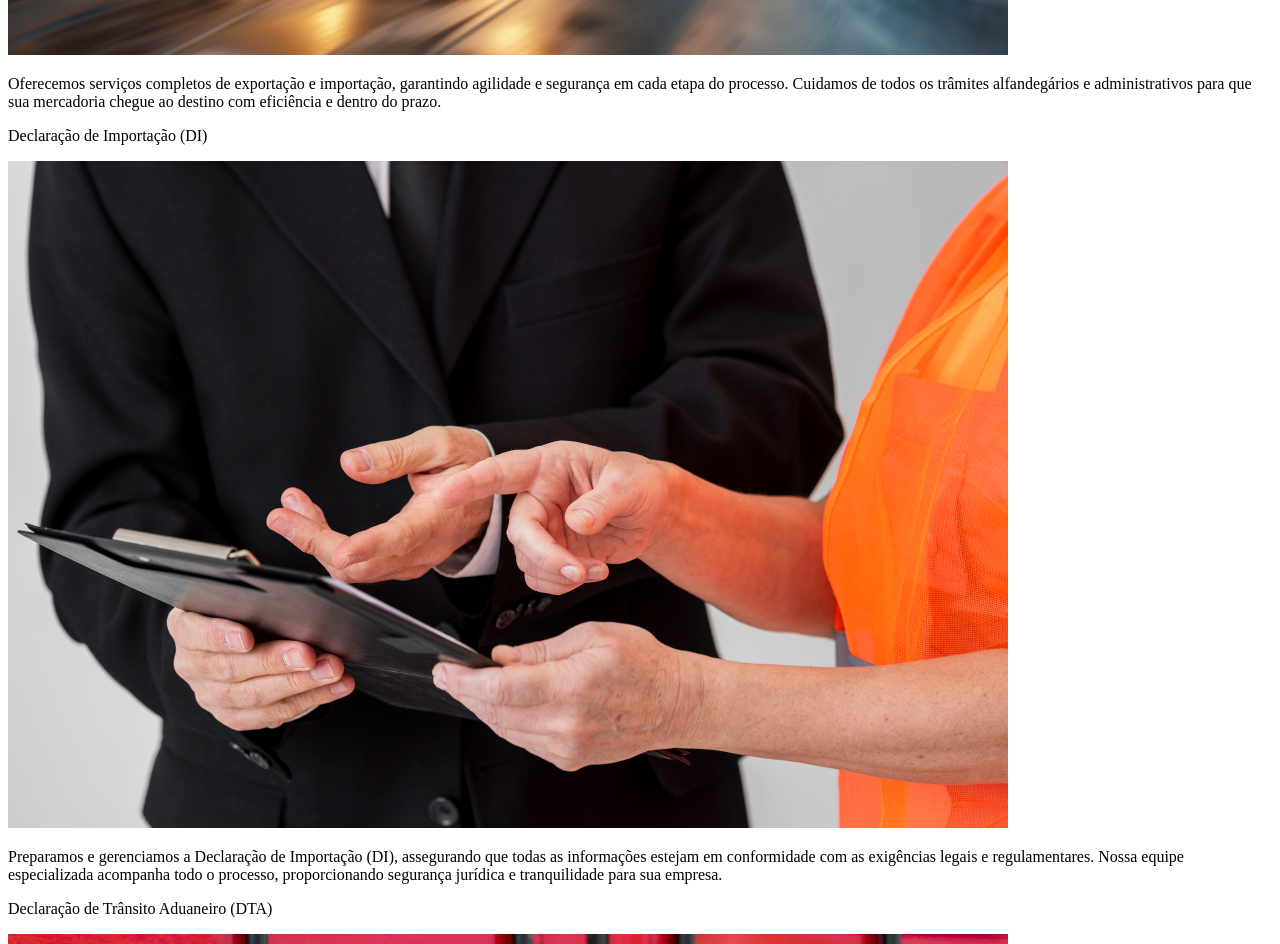
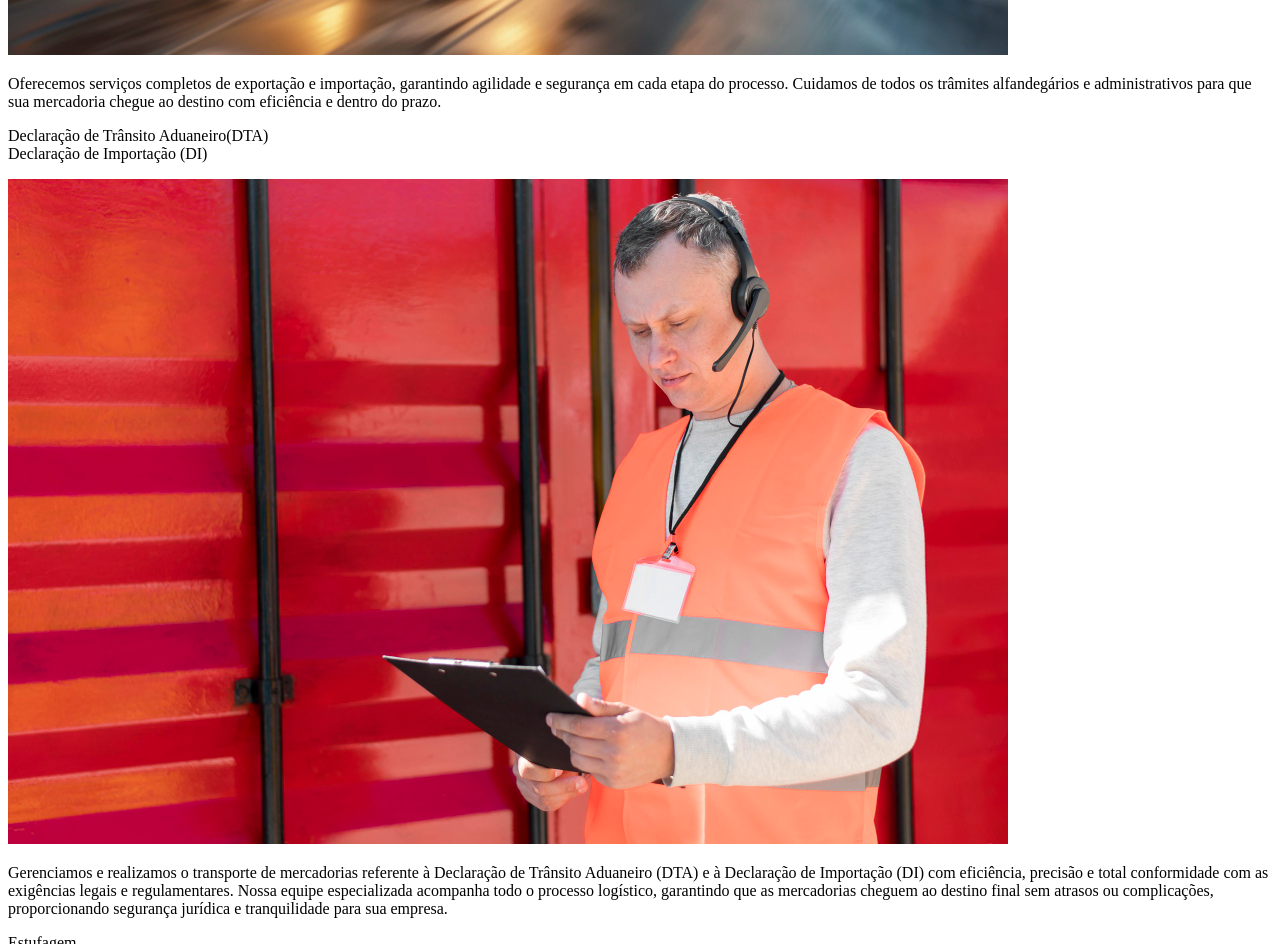
Before and after one commit to Fourand/VllTransportes, a website built with Vite: page index.html in a window 1280 px wide. Shown: the part 11056-12000 px from the top of the page. Built offline with nearby package versions, Linux system fonts and the light colour scheme.

Commit message:
update cards form index.html

```diff
--- a/index.html
+++ b/index.html
@@ -109,16 +109,9 @@
             </div>
             <div class="p-8 bg-white hover:bg-red-500 shadow-sm rounded-md group duration-200">
               <div class="space-y-4">
-                <p class="font-bold text-xl group-hover:text-slate-50">Declaração de Importação (DI)</p>
-                <img src="assets/images/cluse-up-engineers-meeting.jpg" alt="Imagem de trabalhadores conversando" class="w-full h-[15rem] object-cover rounded-md" />
-                <p class="text-lg text-slate-700 group-hover:text-slate-200">Preparamos e gerenciamos a Declaração de Importação (DI), assegurando que todas as informações estejam em conformidade com as exigências legais e regulamentares. Nossa equipe especializada acompanha todo o processo, proporcionando segurança jurídica e tranquilidade para sua empresa.</p>
-              </div>
-            </div>
-            <div class="p-8 bg-white hover:bg-red-500 shadow-sm rounded-md group duration-200">
-              <div class="space-y-4">
-                <p class="font-bold text-xl group-hover:text-slate-50">Declaração de Trânsito Aduaneiro (DTA)</p>
+                <p class="font-bold text-xl group-hover:text-slate-50">Declaração de Trânsito Aduaneiro(DTA)<br>Declaração de Importação (DI)</p>
                 <img src="assets/images/man-with-a-clipboard.jpg" alt="Imagem de homem com uma prancheta" class="w-full h-[15rem] object-cover rounded-md" />
-                <p class="text-lg text-slate-700 group-hover:text-slate-200">Facilitamos o processo de Declaração de Trânsito Aduaneiro (DTA) com eficiência e precisão, garantindo que as mercadorias em trânsito entre aduanas cheguem ao destino final sem atrasos ou complicações. Nossa expertise assegura o cumprimento de todas as exigências aduaneira.</p>
+                <p class="text-lg text-slate-700 group-hover:text-slate-200">Gerenciamos e realizamos o transporte de mercadorias referente à Declaração de Trânsito Aduaneiro (DTA) e à Declaração de Importação (DI) com eficiência, precisão e total conformidade com as exigências legais e regulamentares. Nossa equipe especializada acompanha todo o processo logístico, garantindo que as mercadorias cheguem ao destino final sem atrasos ou complicações, proporcionando segurança jurídica e tranquilidade para sua empresa.</p>
               </div>
             </div>
             <div class="p-8 bg-white hover:bg-red-500 shadow-sm rounded-md group duration-200">
@@ -149,12 +142,12 @@
                 <p class="text-lg text-slate-700 group-hover:text-slate-200">Transportamos cargas especiais com cuidado extra e equipamentos adequados para garantir que itens delicados, volumosos ou com especificações diferenciadas cheguem ao destino em perfeito estado e dentro do prazo.</p>
               </div>
             </div>
-          </div>
-          <div class="mx-auto mt-4 p-8 w-full md:w-[70%] lg:w-[50%] bg-white hover:bg-red-500 shadow-sm rounded-md group duration-200">
-            <div class="space-y-4">
-              <p class="font-bold text-xl group-hover:text-slate-50">Transporte de Carga de Projeto</p>
-              <img src="assets/images/project-cargo-transportation.jpg" alt="Imagem de mulher dentro de um caminhão" class="w-full h-[15rem] object-cover rounded-md" />
-              <p class="text-lg text-slate-700 group-hover:text-slate-200">Oferecemos soluções customizadas para o transporte de carga de projeto, atendendo às necessidades específicas de cada cliente. Planejamos e executamos a logística de maneira eficiente para que cada etapa do transporte seja realizada com sucesso.</p>
+            <div class="p-8 bg-white hover:bg-red-500 shadow-sm rounded-md group duration-200">
+              <div class="space-y-4">
+                <p class="font-bold text-xl group-hover:text-slate-50">Transporte de Carga de Projeto</p>
+                <img src="assets/images/project-cargo-transportation.jpg" alt="Imagem de mulher dentro de um caminhão" class="w-full h-[15rem] object-cover rounded-md" />
+                <p class="text-lg text-slate-700 group-hover:text-slate-200">Oferecemos soluções customizadas para o transporte de carga de projeto, atendendo às necessidades específicas de cada cliente. Planejamos e executamos a logística de maneira eficiente para que cada etapa do transporte seja realizada com sucesso.</p>
+              </div>
             </div>
           </div>
         </div>
```
